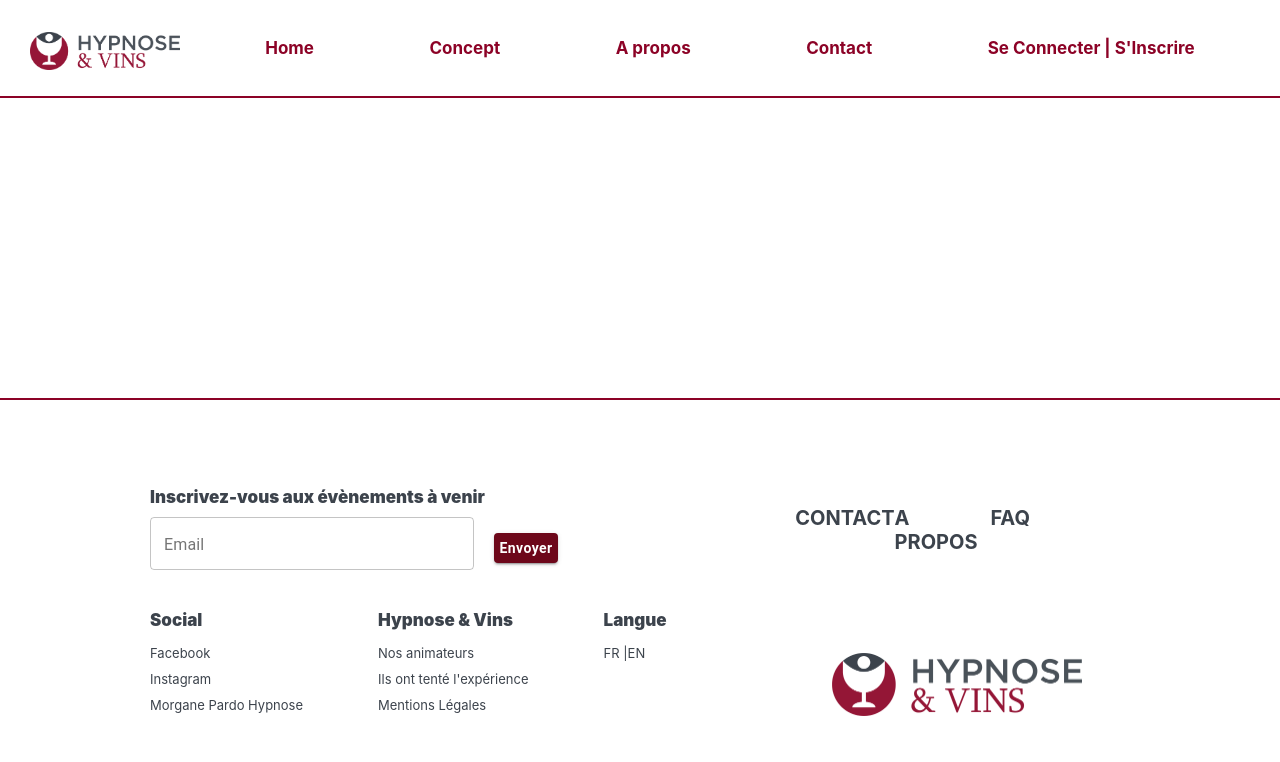
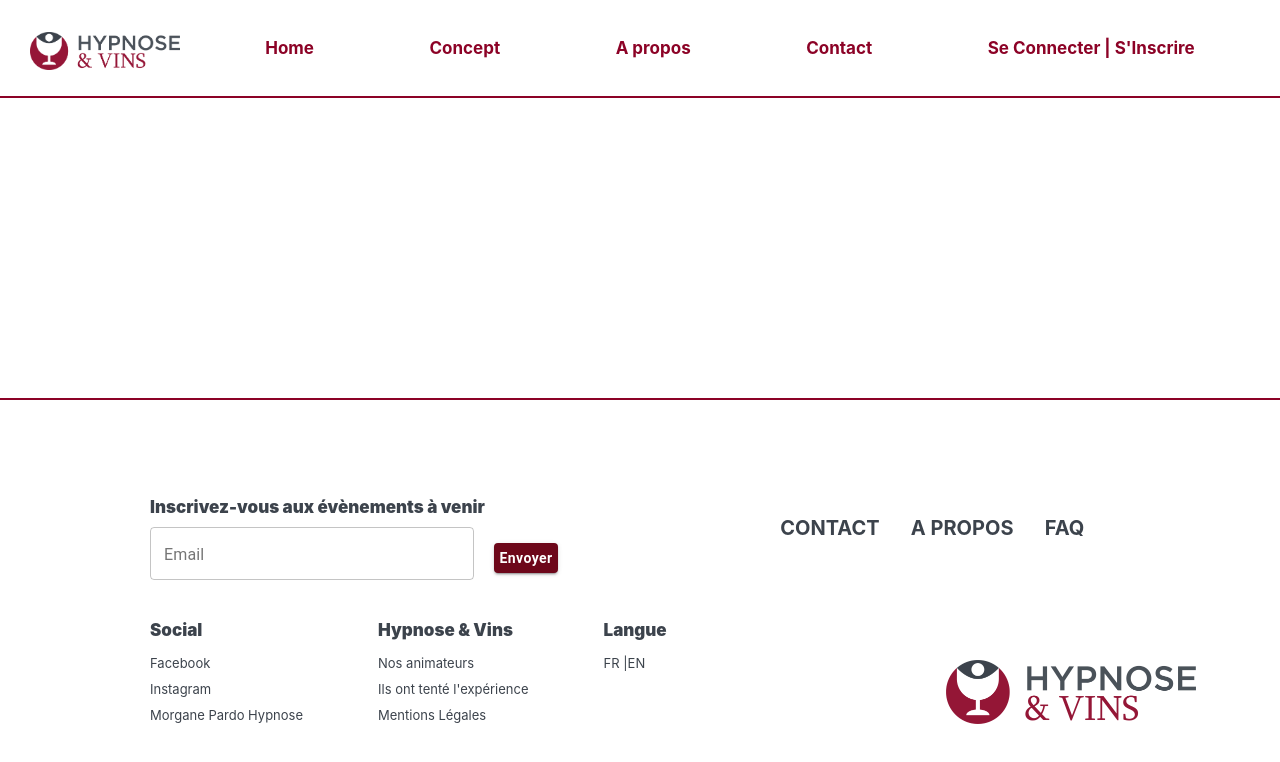
Before and after one commit to WildCodeSchool/lyon-js-sept2020-p3-vh-front-office, a React (Create React App) app: page /mentions-legales in a window 1280 px wide. Shown: the top 762 px of the page. Built offline with nearby package versions, Linux system fonts and the light colour scheme; no server answers; what bluebird, react-toast-notifications would draw is missing.

Commit message:
Adding style footer

```diff
--- a/src/components/App.scss
+++ b/src/components/App.scss
@@ -2,7 +2,7 @@
   position: relative;
   min-height: 100vh;
   .main-div {
-    padding: 6rem 0 30rem 0; /* Footer height */
+    padding: 6rem 0 25rem 0; /* Footer height */
   }
   nav {
     position: absolute;
@@ -14,7 +14,7 @@
     position: absolute;
     bottom: 0;
     width: 100%;
-    height: 30rem; /* Footer height */
+    height: 25rem; /* Footer height */
   }
 }
 
--- a/src/components/Home/Footer.js
+++ b/src/components/Home/Footer.js
@@ -102,12 +102,12 @@ const Footer = () => {
               <p>EN</p>
             </div>
           </div>
+          <div className="footerLogo">
+            <Link to="/">
+              <img src={logo} alt="logo Hypnose & Vins" />
+            </Link>
+          </div>
         </div>
-      </div>
-      <div className="footerLogo">
-        <Link to="/">
-          <img src={logo} alt="logo Hypnose & Vins" />
-        </Link>
       </div>
     </footer>
   );
--- a/src/components/Home/Footer.scss
+++ b/src/components/Home/Footer.scss
@@ -74,7 +74,6 @@
   display: flex;
   flex-direction: column;
   justify-content: space-between;
-  padding-bottom: 40px;
   .footerSmallLink {
     width: 100%;
     display: flex;
@@ -137,9 +136,10 @@
 }
 
 .footerLogo {
-  width: 100%;
+  width: 72%;
   display: flex;
-  justify-content: center;
+  justify-content: flex-end;
+  padding-top: 50px;
   img {
     width: 180px;
   }
@@ -212,16 +212,11 @@
 
   .footerLogo {
     width: 30%;
-    display: block;
-    position: absolute;
-    left: 72%;
-    bottom: 20%;
   }
 }
 
 @media screen and (min-width: 1024px) {
-
-  .footerBody{
+  .footerBody {
     .MuiInputBase-input {
       width: 300px !important;
       height: 1.05em !important;
@@ -237,14 +232,15 @@
       margin-left: 150px;
     }
     .footerMainLink {
-      width: 20%;
+      width: 30%;
       flex-direction: row;
-      padding-right: 250px;
+      padding-right: 180px;
       padding-top: 20px;
     }
   }
 
   .footerBottom {
+    padding-bottom: 0;
     .footerSmallLink {
       padding-bottom: 0;
       .footerSocialMedia {
@@ -258,9 +254,7 @@
   }
 
   .footerLogo {
-    width: 30%;
-    left: 65%;
-    bottom: 20%;
+    margin-left: 120px;
     img {
       width: 250px;
     }
```
Lines whose indentation alone changed are shown as unchanged.
